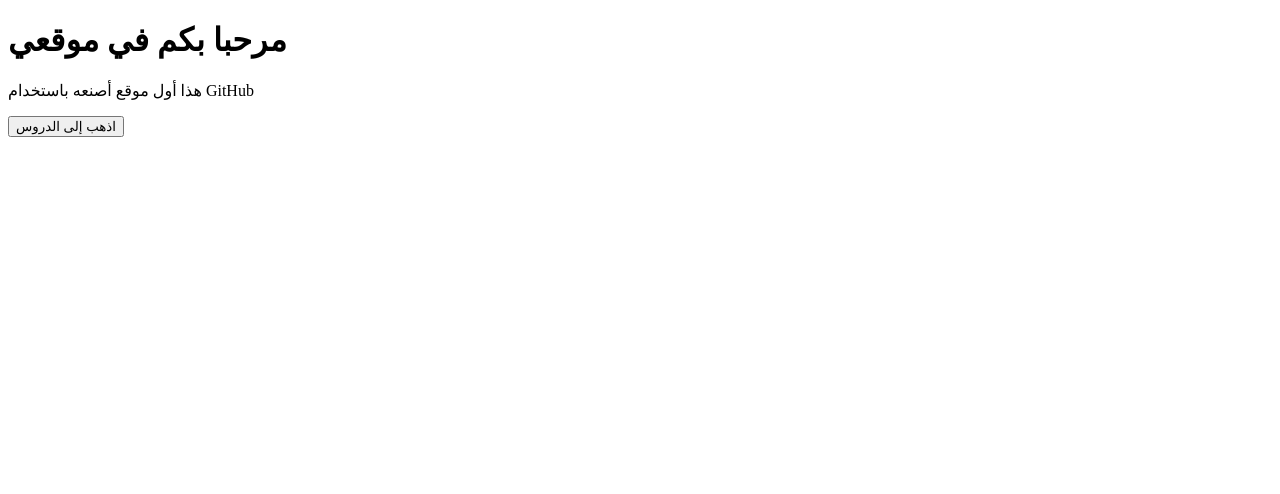
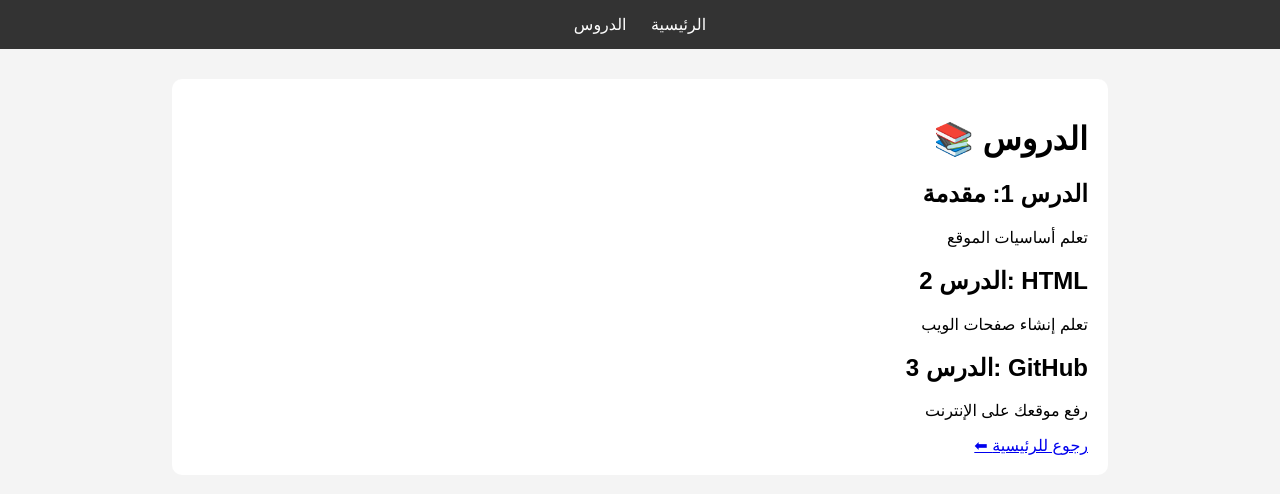
Before and after one commit to acileamine2026/my-website, a plain HTML site: page index.html in a window 1280 px wide. Drawn offline with Linux system fonts and the light colour scheme.

Commit message:
upgrade design

```diff
--- a/index.html
+++ b/index.html
@@ -1,18 +1,62 @@
 <!DOCTYPE html>
-<html>
+<html lang="ar">
 <head>
-    <title>موقعي الأول</title>
+  <meta charset="UTF-8">
+  <title>الدروس</title>
+
+  <style>
+    body{
+      font-family: Arial;
+      text-align: center;
+      background: #f4f4f4;
+      margin: 0;
+    }
+
+    .nav{
+      background: #333;
+      padding: 15px;
+    }
+
+    .nav a{
+      color: white;
+      margin: 10px;
+      text-decoration: none;
+    }
+
+    .box{
+      background: white;
+      padding: 20px;
+      margin: 30px auto;
+      width: 70%;
+      border-radius: 10px;
+      text-align: right;
+    }
+  </style>
 </head>
 
 <body>
 
-    <h1>مرحبا بكم في موقعي</h1>
+  <div class="nav">
+    <a href="index.html">الرئيسية</a>
+    <a href="lessons.html">الدروس</a>
+  </div>
 
-    <p>هذا أول موقع أصنعه باستخدام GitHub</p>
+  <div class="box">
 
-    <a href="./lessons.html">
-        <button>اذهب إلى الدروس</button>
-    </a>
+    <h1>📚 الدروس</h1>
+
+    <h2>الدرس 1: مقدمة</h2>
+    <p>تعلم أساسيات الموقع</p>
+
+    <h2>الدرس 2: HTML</h2>
+    <p>تعلم إنشاء صفحات الويب</p>
+
+    <h2>الدرس 3: GitHub</h2>
+    <p>رفع موقعك على الإنترنت</p>
+
+    <a href="index.html">⬅ رجوع للرئيسية</a>
+
+  </div>
 
 </body>
 </html>
```
